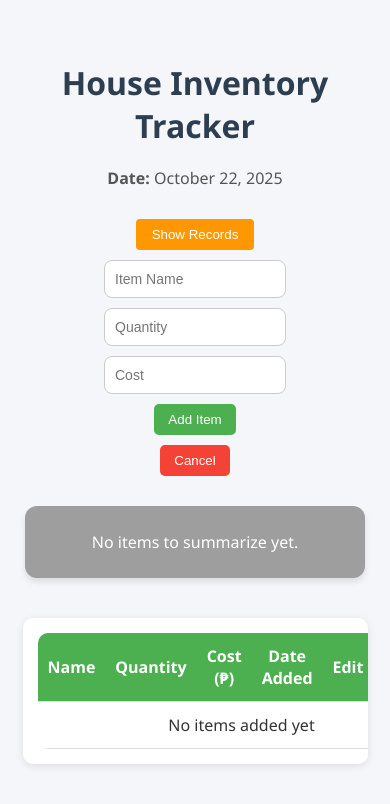
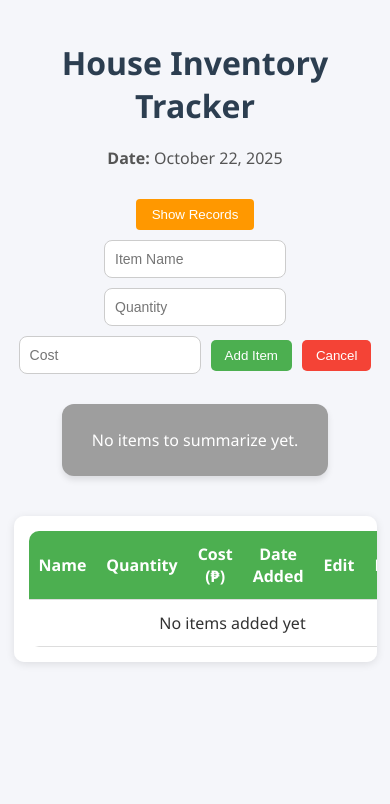
Before and after one commit to ellamaepacundo07-ctrl/inventory, a React (Vite) app: page / in a window 390 px wide. Shown: the top 804 px of the page. Built offline with nearby package versions, Linux system fonts and the light colour scheme.

Commit message:
separated all css

```diff
--- a/src/App.css
+++ b/src/App.css
@@ -20,185 +20,7 @@ h1 {
   color: #2c3e50;
 }
 
-/* ================= Inventory Date ================= */
-.inventory-date {
-  margin-bottom: 20px;
-  font-size: 16px;
-  font-weight: 500;
-  color: #555;
-}
-
-/* ================= Inventory Form ================= */
-.inventory-form {
-  display: flex;
-  justify-content: center;
-  align-items: center;
-  flex-wrap: wrap;
-  gap: 10px;
-  margin-bottom: 30px;
-}
-
-.inventory-form input {
-  padding: 10px;
-  border: 1px solid #ccc;
-  border-radius: 8px;
-  font-size: 14px;
-  width: 160px;
-  transition: border 0.3s ease;
-}
-
-.inventory-form input:focus {
-  border-color: #4caf50;
-  outline: none;
-}
-
-.inventory-form button {
-  padding: 8px 14px;
-  background-color: #4caf50;
-  color: white;
-  border: none;
-  border-radius: 5px;
-  cursor: pointer;
-  font-weight: 500;
-  transition: background-color 0.3s ease;
-}
-
-.inventory-form button:hover {
-  background-color: #45a049;
-}
-
-.inventory-form .cancel-btn {
-  background-color: #f44336;
-}
-
-.inventory-form .cancel-btn:hover {
-  background-color: #d32f2f;
-}
-
-/* ================= Inventory List ================= */
-.inventory-list {
-  width: 90%;
-  max-width: 800px;
-  margin: 0 auto 40px;
-  overflow-x: auto;
-  border-radius: 10px;
-  box-shadow: 0 2px 8px rgba(0, 0, 0, 0.1);
-  background: #fff;
-  padding: 15px;
-}
-
-.inventory-list table {
-  width: 100%;
-  border-collapse: separate;
-  border-spacing: 0;
-  border-radius: 10px;
-  overflow: hidden;
-}
-
-th,
-td {
-  padding: 12px 10px;
-  text-align: center;
-  border-bottom: 1px solid #ddd;
-}
-
-th {
-  background-color: #4caf50;
-  color: white;
-  font-weight: 600;
-}
-
-tbody tr:nth-child(even) {
-  background-color: #f9f9f9;
-}
-
-tbody tr:hover {
-  background-color: #e0f7fa;
-}
-
-.edit-btn,
-.delete-btn {
-  padding: 6px 12px;
-  border: none;
-  border-radius: 5px;
-  cursor: pointer;
-  font-size: 13px;
-  transition: all 0.3s ease;
-}
-
-.edit-btn {
-  background-color: #007bff;
-  color: white;
-}
-
-.edit-btn:hover {
-  background-color: #0056b3;
-}
-
-.delete-btn {
-  background-color: #dc3545;
-  color: white;
-}
-
-.delete-btn:hover {
-  background-color: #a71d2a;
-}
-
-.total-row {
-  font-weight: bold;
-  background-color: #f0f0f0;
-}
-
-/* ================= Inventory Summary ================= */
-.inventory-summary {
-  display: flex;
-  justify-content: center;
-  flex-wrap: wrap;
-  gap: 20px;
-  margin-bottom: 40px;
-}
-
-.inventory-summary .summary-box {
-  background-color: #4caf50;
-  color: white;
-  padding: 20px 30px;
-  border-radius: 12px;
-  min-width: 180px;
-  text-align: center;
-  box-shadow: 0 4px 6px rgba(0, 0, 0, 0.1);
-  transition: transform 0.2s ease, box-shadow 0.2s ease;
-}
-
-.inventory-summary .summary-box:hover {
-  transform: translateY(-5px);
-  box-shadow: 0 8px 12px rgba(0, 0, 0, 0.15);
-}
-
-.inventory-summary h3 {
-  margin-bottom: 12px;
-  font-size: 1.2rem;
-}
-
-.inventory-summary p {
-  margin: 5px 0;
-  font-size: 1rem;
-}
-
-/* ================= Responsive ================= */
-@media (max-width: 768px) {
-  .inventory-form {
-    flex-direction: column;
-  }
-
-  .inventory-summary {
-    flex-direction: column;
-  }
-
-  .inventory-summary .summary-box {
-    width: 80%;
-    margin: 0 auto;
-  }
-}
+/* ================= Buttons ================= */
 .records-btn {
   margin: 10px 0;
   padding: 8px 16px;
@@ -213,20 +35,9 @@ tbody tr:hover {
   background-color: #e68900;
 }
 
-.records-container {
-  margin: 15px 0;
-  padding: 10px;
-  border: 1px solid #ddd;
-  border-radius: 5px;
-  background-color: #fafafa;
+/* ================= Responsive ================= */
+@media (max-width: 768px) {
+  .app-container {
+    padding: 20px 10px;
+  }
 }
-
-.records-container ul {
-  list-style-type: none;
-  padding: 0;
-}
-
-.records-container li {
-  padding: 5px 0;
-  border-bottom: 1px solid #eee;
-}
--- a/src/App.jsx
+++ b/src/App.jsx
@@ -51,7 +51,6 @@ function App() {
         {showRecords ? "Back to Inventory" : "Show Records"}
       </button>
 
-      {/* When showRecords is true, show only records */}
       {showRecords ? (
         <InventoryRecords items={items} />
       ) : (
--- /dev/null
+++ b/src/components/InventoryDate.css
@@ -0,0 +1,6 @@
+.inventory-date {
+  margin-bottom: 20px;
+  font-size: 16px;
+  font-weight: 500;
+  color: #555;
+}
--- a/src/components/InventoryDate.jsx
+++ b/src/components/InventoryDate.jsx
@@ -1,4 +1,5 @@
 import React from "react";
+import "./InventoryDate.css";
 
 export default function InventoryDate() {
   const currentDate = new Date();
--- /dev/null
+++ b/src/components/InventoryForm.css
@@ -0,0 +1,45 @@
+.inventory-form {
+  display: flex;
+  justify-content: center;
+  align-items: center;
+  flex-wrap: wrap;
+  gap: 10px;
+  margin-bottom: 30px;
+}
+
+.inventory-form input {
+  padding: 10px;
+  border: 1px solid #ccc;
+  border-radius: 8px;
+  font-size: 14px;
+  width: 160px;
+  transition: border 0.3s ease;
+}
+
+.inventory-form input:focus {
+  border-color: #4caf50;
+  outline: none;
+}
+
+.inventory-form button {
+  padding: 8px 14px;
+  background-color: #4caf50;
+  color: white;
+  border: none;
+  border-radius: 5px;
+  cursor: pointer;
+  font-weight: 500;
+  transition: background-color 0.3s ease;
+}
+
+.inventory-form button:hover {
+  background-color: #45a049;
+}
+
+.inventory-form .cancel-btn {
+  background-color: #f44336;
+}
+
+.inventory-form .cancel-btn:hover {
+  background-color: #d32f2f;
+}
--- a/src/components/InventoryForm.jsx
+++ b/src/components/InventoryForm.jsx
@@ -1,4 +1,5 @@
 import React, { useState, useEffect } from "react";
+import "./InventoryForm.css";
 
 export default function InventoryForm({
   onAddItem,
--- /dev/null
+++ b/src/components/InventoryList.css
@@ -0,0 +1,79 @@
+.inventory-list {
+  width: 90%;
+  max-width: 800px;
+  margin: 0 auto 40px;
+  overflow-x: auto;
+  border-radius: 10px;
+  box-shadow: 0 2px 8px rgba(0, 0, 0, 0.1);
+  background: #fff;
+  padding: 15px;
+}
+
+.inventory-list table {
+  width: 100%;
+  border-collapse: separate;
+  border-spacing: 0;
+  border-radius: 10px;
+  overflow: hidden;
+}
+
+.inventory-list th,
+.inventory-list td {
+  padding: 12px 10px;
+  text-align: center;
+  border-bottom: 1px solid #ddd;
+}
+
+.inventory-list th {
+  background-color: #4caf50;
+  color: white;
+  font-weight: 600;
+}
+
+.inventory-list tbody tr:nth-child(even) {
+  background-color: #f9f9f9;
+}
+
+.inventory-list tbody tr:hover {
+  background-color: #e0f7fa;
+}
+
+.inventory-list .edit-btn,
+.inventory-list .delete-btn {
+  padding: 6px 12px;
+  border: none;
+  border-radius: 5px;
+  cursor: pointer;
+  font-size: 13px;
+  transition: all 0.3s ease;
+}
+
+.inventory-list .edit-btn {
+  background-color: #007bff;
+  color: white;
+}
+
+.inventory-list .edit-btn:hover {
+  background-color: #0056b3;
+}
+
+.inventory-list .delete-btn {
+  background-color: #dc3545;
+  color: white;
+}
+
+.inventory-list .delete-btn:hover {
+  background-color: #a71d2a;
+}
+
+.inventory-list .total-row {
+  font-weight: bold;
+  background-color: #f0f0f0;
+}
+
+.empty-table {
+  text-align: center;
+  padding: 40px;
+  color: #777;
+  font-size: 18px;
+}
--- a/src/components/InventoryList.jsx
+++ b/src/components/InventoryList.jsx
@@ -1,4 +1,5 @@
 import React from "react";
+import "./InventoryList.css";
 
 export default function InventoryList({ items, onEdit, onDelete }) {
   const totalQuantity = items.reduce((sum, item) => sum + Number(item.quantity), 0);
--- /dev/null
+++ b/src/components/InventorySummary.css
@@ -0,0 +1,33 @@
+.inventory-summary {
+  display: flex;
+  justify-content: center;
+  flex-wrap: wrap;
+  gap: 20px;
+  margin-bottom: 40px;
+}
+
+.inventory-summary .summary-box {
+  background-color: #4caf50;
+  color: white;
+  padding: 20px 30px;
+  border-radius: 12px;
+  min-width: 180px;
+  text-align: center;
+  box-shadow: 0 4px 6px rgba(0, 0, 0, 0.1);
+  transition: transform 0.2s ease, box-shadow 0.2s ease;
+}
+
+.inventory-summary .summary-box:hover {
+  transform: translateY(-5px);
+  box-shadow: 0 8px 12px rgba(0, 0, 0, 0.15);
+}
+
+.inventory-summary h3 {
+  margin-bottom: 12px;
+  font-size: 1.2rem;
+}
+
+.inventory-summary p {
+  margin: 5px 0;
+  font-size: 1rem;
+}
--- a/src/components/InventorySummary.jsx
+++ b/src/components/InventorySummary.jsx
@@ -1,4 +1,5 @@
 import React from "react";
+import "./InventorySummary.css";
 
 export default function InventorySummary({ items }) {
   if (!items || items.length === 0) {
```
